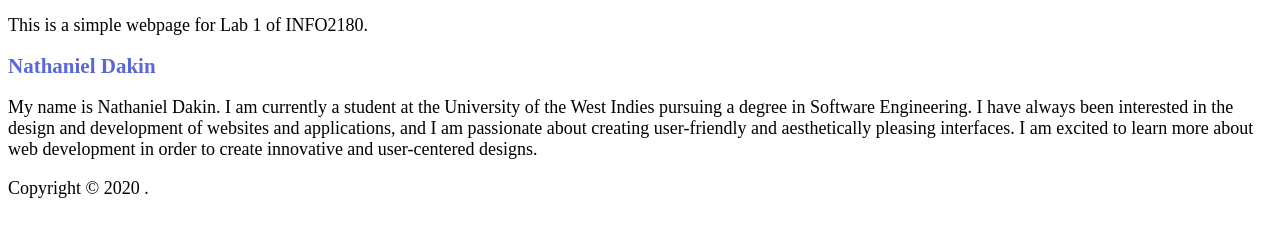
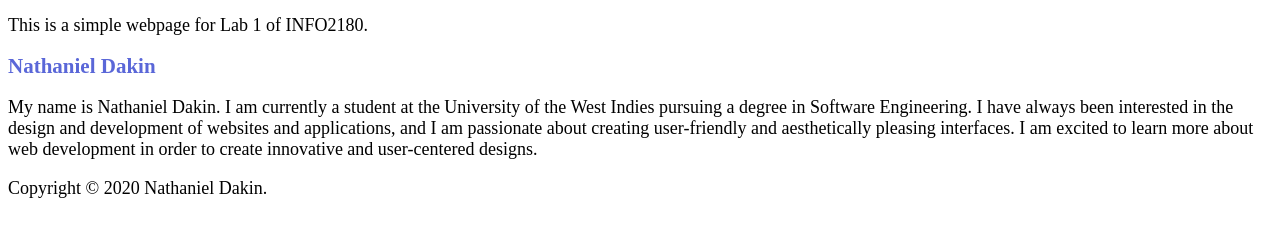
Before and after one commit to nathaniel650/info2180-lab1, a plain HTML site: page index.html in a window 1280 px wide. Shown: the part 72-308 px from the top of the page. Drawn offline with Linux system fonts and the light colour scheme.

Commit message:
Add index

```diff
--- a/index.html
+++ b/index.html
@@ -18,7 +18,7 @@
  <p>My name is Nathaniel Dakin. I am currently a student at the University of the West Indies pursuing a degree in Software Engineering. I have always been interested in the design and development of websites and applications, and I am passionate about creating user-friendly and aesthetically pleasing interfaces. I am excited to learn more about web development in order to create innovative and user-centered designs. </p>
  </main>
  <footer>
- <p>Copyright &copy; 2020 <Your Name>.</p>
+ <p>Copyright &copy; 2020 Nathaniel Dakin.</p>
  </footer>
 </body>
 </html>
```
